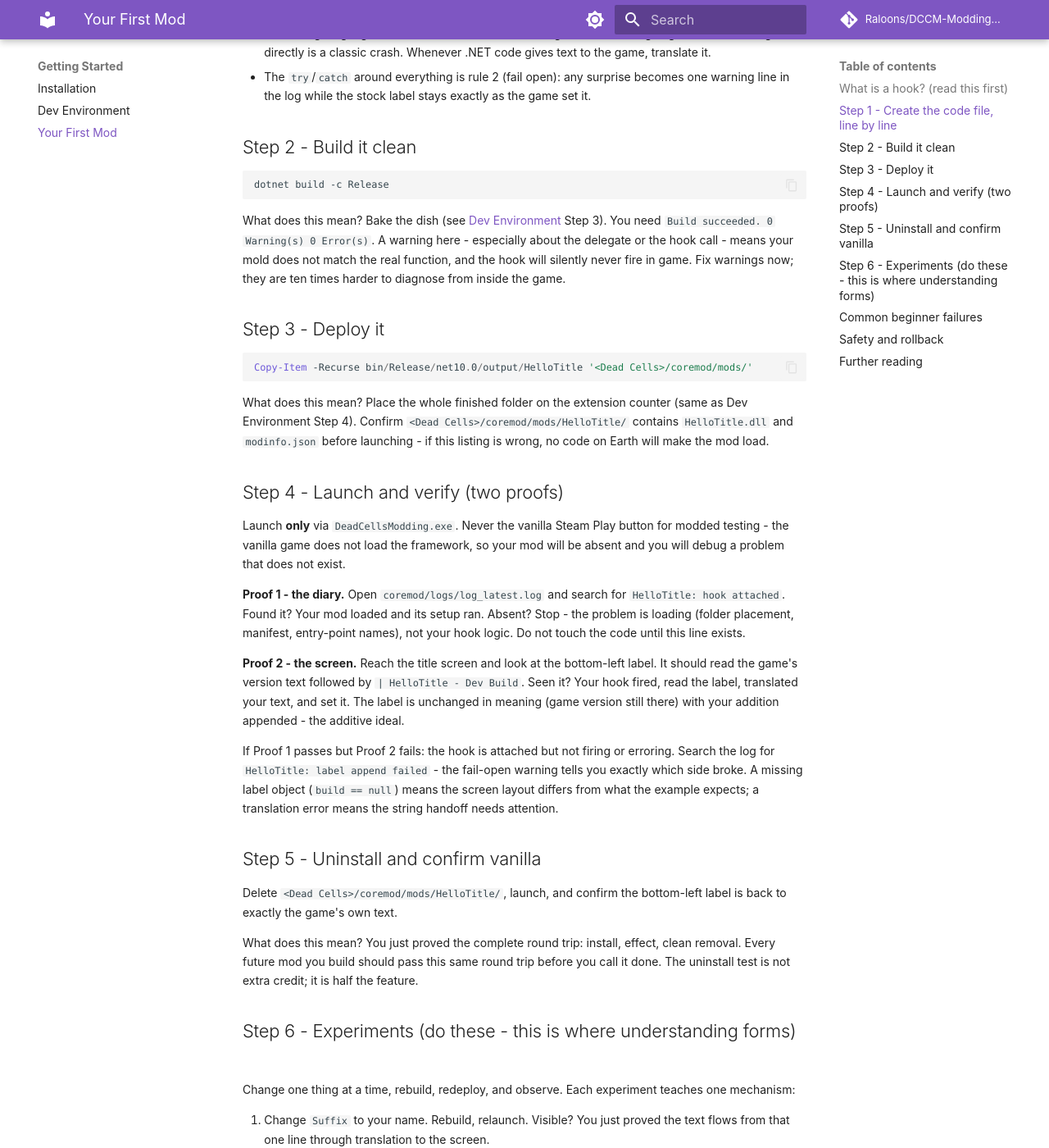
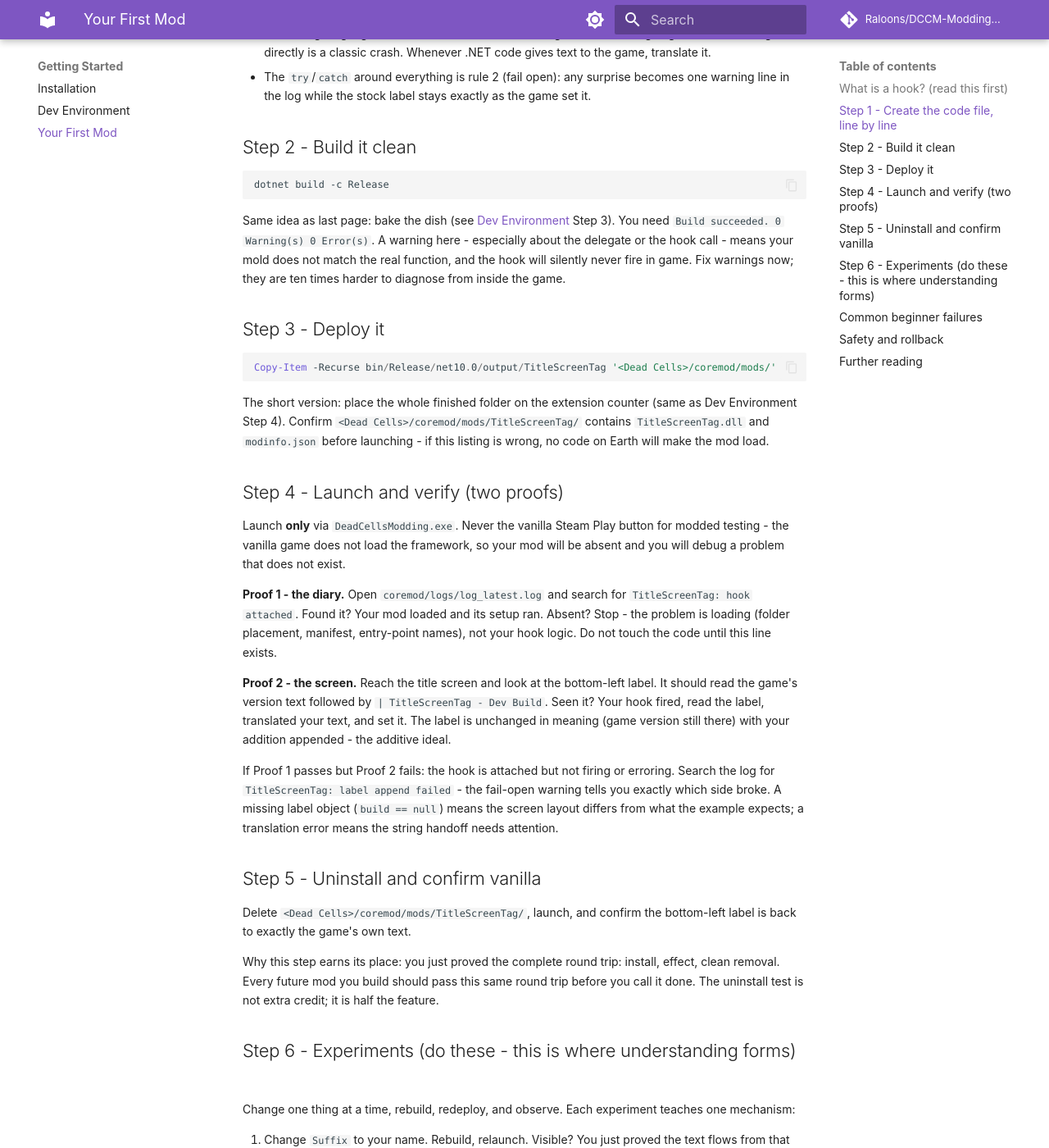
Before and after one commit to Raloons/DCCM-Modding-Handbook, an MkDocs documentation site: the page built from docs/getting-started/03-first-mod.md, in a window 1280 px wide and 1400 px high, scrolled down 2631 px. Shown: the whole window at 82% size. Built offline with MkDocs 1.6.1 and Material for MkDocs 9.7.7, drawn with Linux system fonts in a browser that asks for light colours; comment, search, counter and statistics services are not loaded; some of the changed text lies outside the part shown.

Commit message:
Vary Getting Started explanations; rename example to TitleScreenTag

````diff
--- a/docs/getting-started/03-first-mod.md
+++ b/docs/getting-started/03-first-mod.md
@@ -1,8 +1,8 @@
-# Your First Mod: HelloTitle (status: educational example)
+# Your First Mod: TitleScreenTag (status: educational example)
 
 Build a minimal mod that appends text to the title-screen build label. You will write one code file, understand every line of it, deploy it, and watch the game obey it. This is an independently written teaching example that demonstrates the core pattern of all DCCM modding: an orig-first, fail-open hook.
 
-**You will produce:** a working `HelloTitle` mod deployed in your game.
+**You will produce:** a working `TitleScreenTag` mod deployed in your game.
 **You will verify:** the hook attaches (log line), the label changes (visible on screen), and removal restores vanilla.
 
 ## What is a hook? (read this first)
@@ -18,18 +18,18 @@ With that mental picture, the code below will make sense line by line.
 
 ## Step 1 - Create the code file, line by line
 
-In your `HelloTitle` project folder (next to the `.csproj` from [Dev Environment](02-dev-environment.md)), create `HelloTitleMod.cs`:
+In your `TitleScreenTag` project folder (next to the `.csproj` from [Dev Environment](02-dev-environment.md)), create `TitleScreenTagMod.cs`:
 
 ```csharp
 using HaxeProxy.Runtime;
 using ModCore.Mods;
 using Serilog;
 
-namespace HelloTitle;
+namespace TitleScreenTag;
 
-public class HelloTitleMod(ModInfo info) : ModBase(info)
+public class TitleScreenTagMod(ModInfo info) : ModBase(info)
 {
-    private const string Suffix = "HelloTitle - Dev Build";
+    private const string Suffix = "TitleScreenTag - Dev Build";
 
     private bool initialized;
 
@@ -42,7 +42,7 @@ public class HelloTitleMod(ModInfo info) : ModBase(info)
         HashlinkHooks.Instance
             .CreateHook("pr.TitleScreen", "setMiscTexts", SetMiscTexts)
             .Enable();
-        Logger.Information("HelloTitle: hook attached");
+        Logger.Information("TitleScreenTag: hook attached");
     }
 
     private void SetMiscTexts(OrigSetMiscTexts orig, object self)
@@ -61,7 +61,7 @@ public class HelloTitleMod(ModInfo info) : ModBase(info)
         catch (Exception ex)
         {
             // Fail open: log and leave the stock label alone.
-            Logger.Warning(ex, "HelloTitle: label append failed");
+            Logger.Warning(ex, "TitleScreenTag: label append failed");
         }
     }
 }
@@ -70,13 +70,13 @@ public class HelloTitleMod(ModInfo info) : ModBase(info)
 Now, what does this mean? Going top to bottom:
 
 - The three `using` lines are address books: they tell the compiler where `ModBase`, `HashlinkHooks`, and `Logger` live so you can use their short names. Without them you would have to write full addresses everywhere.
-- `namespace HelloTitle;` puts your code in a labeled box with your mod's name, so it cannot collide with the game's code or other mods' code. This must match the first half of `ModMain` in your project file.
-- `public class HelloTitleMod(ModInfo info) : ModBase(info)` declares your mod itself: "HelloTitleMod is a ModBase (a loadable mod), and here is how it receives its info." This must match the second half of `ModMain`. If these names disagree with the project file, the framework knocks on a door that does not exist and your mod silently never loads.
+- `namespace TitleScreenTag;` puts your code in a labeled box with your mod's name, so it cannot collide with the game's code or other mods' code. This must match the first half of `ModMain` in your project file.
+- `public class TitleScreenTagMod(ModInfo info) : ModBase(info)` declares your mod itself: "TitleScreenTagMod is a ModBase (a loadable mod), and here is how it receives its info." This must match the second half of `ModMain`. If these names disagree with the project file, the framework knocks on a door that does not exist and your mod silently never loads.
 - `private const string Suffix = ...` is your mod's text, stored in one place with a name. Changing the label later means editing this one line, not hunting through logic.
 - `private bool initialized;` plus the `if (initialized) return;` guard mean "set up exactly once even if the framework calls `Initialize` twice." Double-attaching a hook would run your code twice per event - this two-line guard prevents a whole class of duplication bugs. Use it in every mod.
 - `public delegate void OrigSetMiscTexts(object self);` describes the *shape* of the original function: what it takes in (the screen object) and that it returns nothing. Think of it as a mold the framework uses to hand you the original. The shape must match reality - a wrong shape here is the classic "hook never fires" bug.
 - `HashlinkHooks.Instance.CreateHook("pr.TitleScreen", "setMiscTexts", SetMiscTexts)` is the tap on the phone line: "when the title screen sets its miscellaneous texts, also call my `SetMiscTexts`." The first two strings name *whose* function and *which* function - copy them exactly from the API docs. `.Enable()` switches the tap on; without it, everything is wired but nothing flows.
-- `Logger.Information("HelloTitle: hook attached")` writes one line in the game's diary (`coremod/logs/`). This is your smoke signal: if this line exists, your mod loaded and its setup ran. If it is absent, nothing else matters yet - go fix loading first.
+- `Logger.Information("TitleScreenTag: hook attached")` writes one line in the game's diary (`coremod/logs/`). This is your smoke signal: if this line exists, your mod loaded and its setup ran. If it is absent, nothing else matters yet - go fix loading first.
 - Inside `SetMiscTexts`, `orig(self);` runs the original first (rule 1: let the speaker finish). Only then does your code read the label the game just set.
 - `dynamic screen = self;` says "treat this object flexibly." The game's screen object has fields like `build` (the label); `dynamic` lets you reach them by name.
 - `if (screen.build == null) return;` is a guard: "if there is no label here, walk away quietly." Screens change between game versions; this line keeps your mod alive when the label is absent instead of crashing.
@@ -90,31 +90,31 @@ Now, what does this mean? Going top to bottom:
 dotnet build -c Release
 ```
 
-What does this mean? Bake the dish (see [Dev Environment](02-dev-environment.md) Step 3). You need `Build succeeded. 0 Warning(s) 0 Error(s)`. A warning here - especially about the delegate or the hook call - means your mold does not match the real function, and the hook will silently never fire in game. Fix warnings now; they are ten times harder to diagnose from inside the game.
+Same idea as last page: bake the dish (see [Dev Environment](02-dev-environment.md) Step 3). You need `Build succeeded. 0 Warning(s) 0 Error(s)`. A warning here - especially about the delegate or the hook call - means your mold does not match the real function, and the hook will silently never fire in game. Fix warnings now; they are ten times harder to diagnose from inside the game.
 
 ## Step 3 - Deploy it
 
 ```powershell
-Copy-Item -Recurse bin/Release/net10.0/output/HelloTitle '<Dead Cells>/coremod/mods/'
+Copy-Item -Recurse bin/Release/net10.0/output/TitleScreenTag '<Dead Cells>/coremod/mods/'
 ```
 
-What does this mean? Place the whole finished folder on the extension counter (same as Dev Environment Step 4). Confirm `<Dead Cells>/coremod/mods/HelloTitle/` contains `HelloTitle.dll` and `modinfo.json` before launching - if this listing is wrong, no code on Earth will make the mod load.
+The short version: place the whole finished folder on the extension counter (same as Dev Environment Step 4). Confirm `<Dead Cells>/coremod/mods/TitleScreenTag/` contains `TitleScreenTag.dll` and `modinfo.json` before launching - if this listing is wrong, no code on Earth will make the mod load.
 
 ## Step 4 - Launch and verify (two proofs)
 
 Launch **only** via `DeadCellsModding.exe`. Never the vanilla Steam Play button for modded testing - the vanilla game does not load the framework, so your mod will be absent and you will debug a problem that does not exist.
 
-**Proof 1 - the diary.** Open `coremod/logs/log_latest.log` and search for `HelloTitle: hook attached`. Found it? Your mod loaded and its setup ran. Absent? Stop - the problem is loading (folder placement, manifest, entry-point names), not your hook logic. Do not touch the code until this line exists.
+**Proof 1 - the diary.** Open `coremod/logs/log_latest.log` and search for `TitleScreenTag: hook attached`. Found it? Your mod loaded and its setup ran. Absent? Stop - the problem is loading (folder placement, manifest, entry-point names), not your hook logic. Do not touch the code until this line exists.
 
-**Proof 2 - the screen.** Reach the title screen and look at the bottom-left label. It should read the game's version text followed by `| HelloTitle - Dev Build`. Seen it? Your hook fired, read the label, translated your text, and set it. The label is unchanged in meaning (game version still there) with your addition appended - the additive ideal.
+**Proof 2 - the screen.** Reach the title screen and look at the bottom-left label. It should read the game's version text followed by `| TitleScreenTag - Dev Build`. Seen it? Your hook fired, read the label, translated your text, and set it. The label is unchanged in meaning (game version still there) with your addition appended - the additive ideal.
 
-If Proof 1 passes but Proof 2 fails: the hook is attached but not firing or erroring. Search the log for `HelloTitle: label append failed` - the fail-open warning tells you exactly which side broke. A missing label object (`build == null`) means the screen layout differs from what the example expects; a translation error means the string handoff needs attention.
+If Proof 1 passes but Proof 2 fails: the hook is attached but not firing or erroring. Search the log for `TitleScreenTag: label append failed` - the fail-open warning tells you exactly which side broke. A missing label object (`build == null`) means the screen layout differs from what the example expects; a translation error means the string handoff needs attention.
 
 ## Step 5 - Uninstall and confirm vanilla
 
-Delete `<Dead Cells>/coremod/mods/HelloTitle/`, launch, and confirm the bottom-left label is back to exactly the game's own text.
+Delete `<Dead Cells>/coremod/mods/TitleScreenTag/`, launch, and confirm the bottom-left label is back to exactly the game's own text.
 
-What does this mean? You just proved the complete round trip: install, effect, clean removal. Every future mod you build should pass this same round trip before you call it done. The uninstall test is not extra credit; it is half the feature.
+Why this step earns its place: you just proved the complete round trip: install, effect, clean removal. Every future mod you build should pass this same round trip before you call it done. The uninstall test is not extra credit; it is half the feature.
 
 ## Step 6 - Experiments (do these - this is where understanding forms)
 
@@ -127,7 +127,7 @@ Change one thing at a time, rebuild, redeploy, and observe. Each experiment teac
 
 ## Common beginner failures
 
-- **No attach line in the log.** Loading problem, not logic problem. Re-check folder placement (`mods/HelloTitle/` with DLL plus manifest), `ModMain` names matching the code, and that you launched via `DeadCellsModding.exe`.
+- **No attach line in the log.** Loading problem, not logic problem. Re-check folder placement (`mods/TitleScreenTag/` with DLL plus manifest), `ModMain` names matching the code, and that you launched via `DeadCellsModding.exe`.
 - **Attach line present, label unchanged, no warning.** The hook name strings do not match reality. Copy them character-for-character from the API docs.
 - **Attach line present, label unchanged, warning present.** Read the warning - it names the failure. Missing label object means layout drift; translation errors mean string-handoff trouble.
 - **Crash on title screen.** Something outside the `try` block threw, or `orig` was skipped. Your fail-open net only covers code inside the `try` - keep every touch of game objects inside it.
--- a/mkdocs.yml
+++ b/mkdocs.yml
@@ -63,7 +63,7 @@ nav:
       - Dev Environment: getting-started/02-dev-environment.md
       - Your First Mod: getting-started/03-first-mod.md
   - Examples:
-      - HelloTitle Overview: examples/hello-title/README.md
+      - TitleScreenTag Overview: examples/title-screen-tag/README.md
   - Custom Equipment: custom-equipment/index.md
   - Animations & VFX: animations-vfx/index.md
   - Gameplay Mods: gameplay-mods/index.md
````
Also changed, not shown: other parts of docs/getting-started/03-first-mod.md (+1 -1 lines), README.md (+1 -1 lines), docs/examples/hello-title/README.md (deleted, +0 -10 lines), docs/examples/title-screen-tag/README.md (added, +10 -0 lines), docs/getting-started/01-installation.md (+4 -4 lines), docs/getting-started/02-dev-environment.md (+16 -16 lines), docs/index.md (+2 -2 lines), 4 other files.
